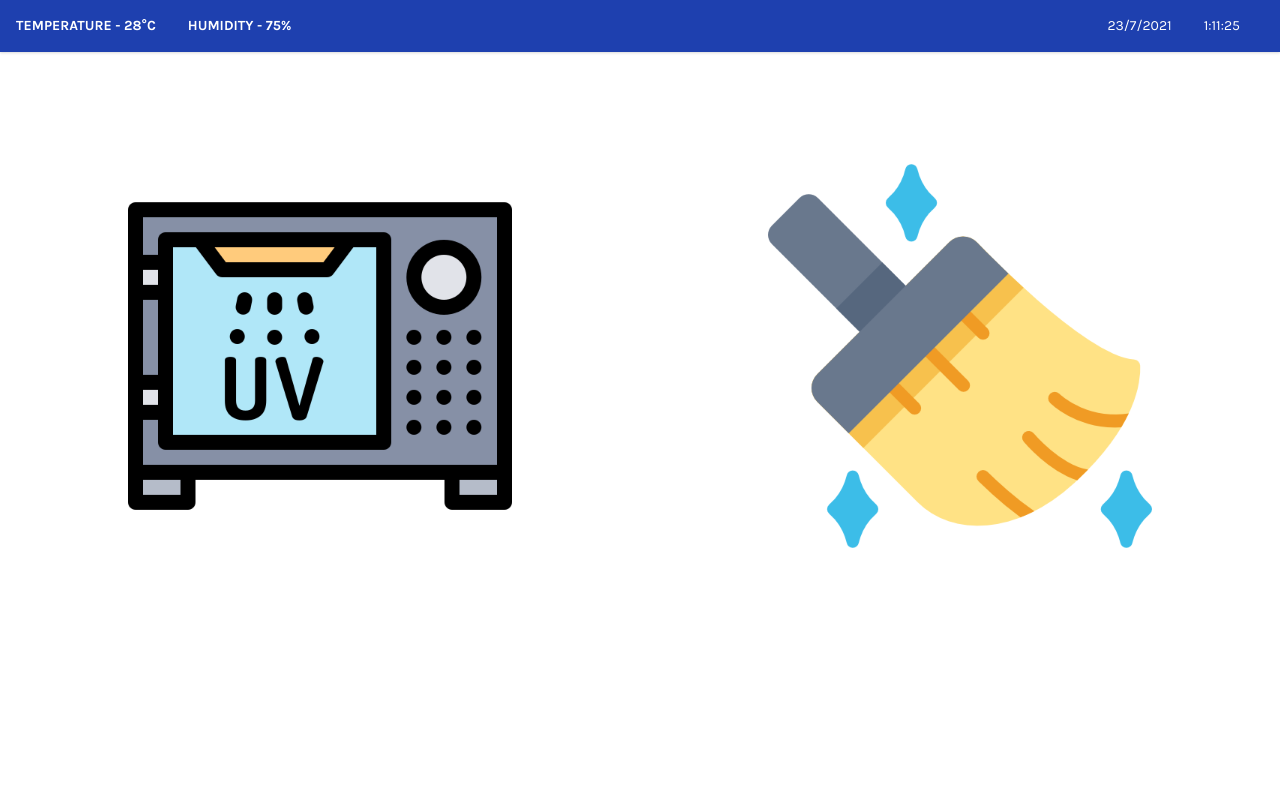
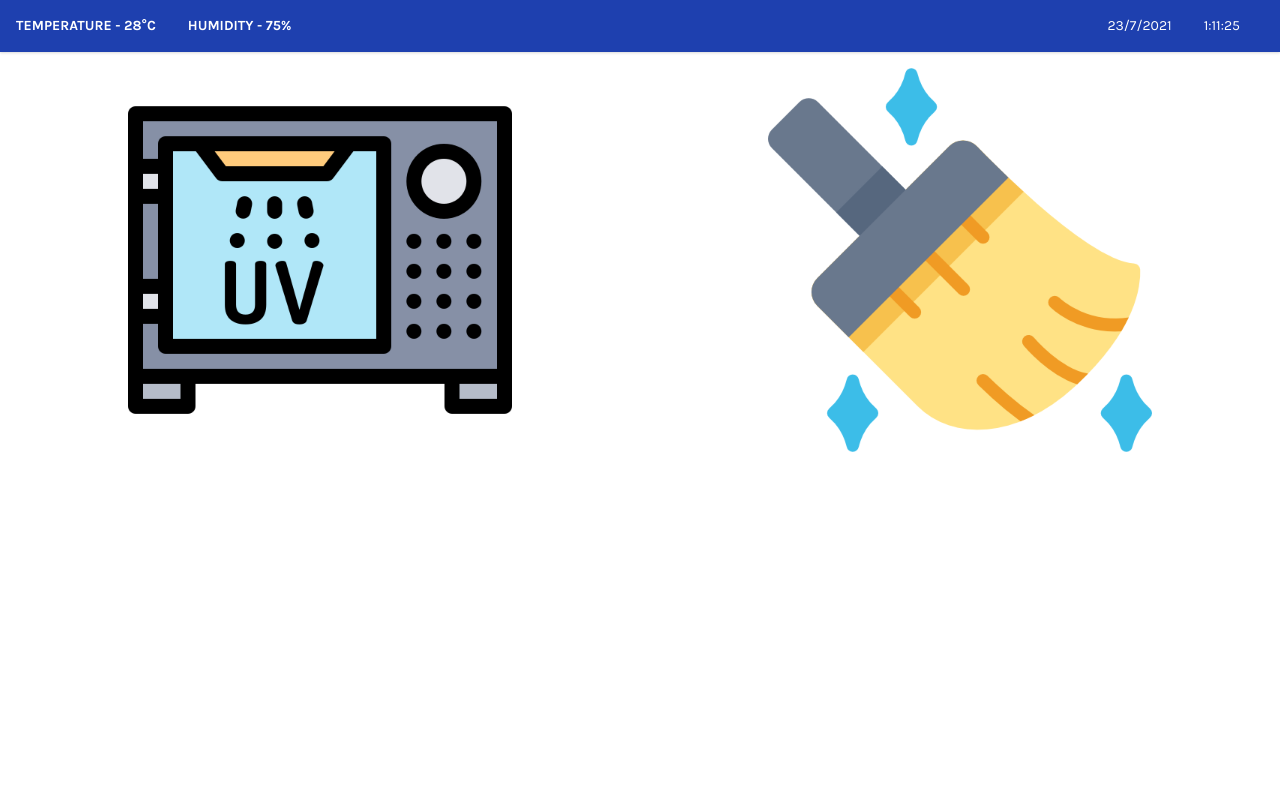
Before and after one commit to KokFong97/OIP-FE, a Flask app: page /menu in a window 1280 px wide. Run offline with Flask 2, Linux system fonts and the light colour scheme; some libraries are stand-ins or nearby versions.

Commit message:
removed top margin for debugging

```diff
--- a/templates/menu.html
+++ b/templates/menu.html
@@ -16,12 +16,6 @@
             font-family: karla;
         }
 
-        #iconDiv{
-            margin-top: 96px;
-        }
-
-        html, body {margin: 0; height: 100%; overflow: hidden}
-
     </style>
 
     <!-- Font Awesome -->
@@ -35,7 +29,7 @@
         <top-bar></top-bar>
         <script src="{{url_for('static', filename='js/topbar.js')}}"></script>
 
-        <div id="iconDiv" class="flex flex-row w-screen">
+        <div class="flex flex-row w-screen">
 
             <div class="w-full h-3/4 container flex-grow-0 px-16 m-4" onclick=clean()>
                 <img class="object-contain flex-none justify-center m-auto h-full" src="{{url_for('static', filename='img/clean2.png')}}" alt="clean">
```
